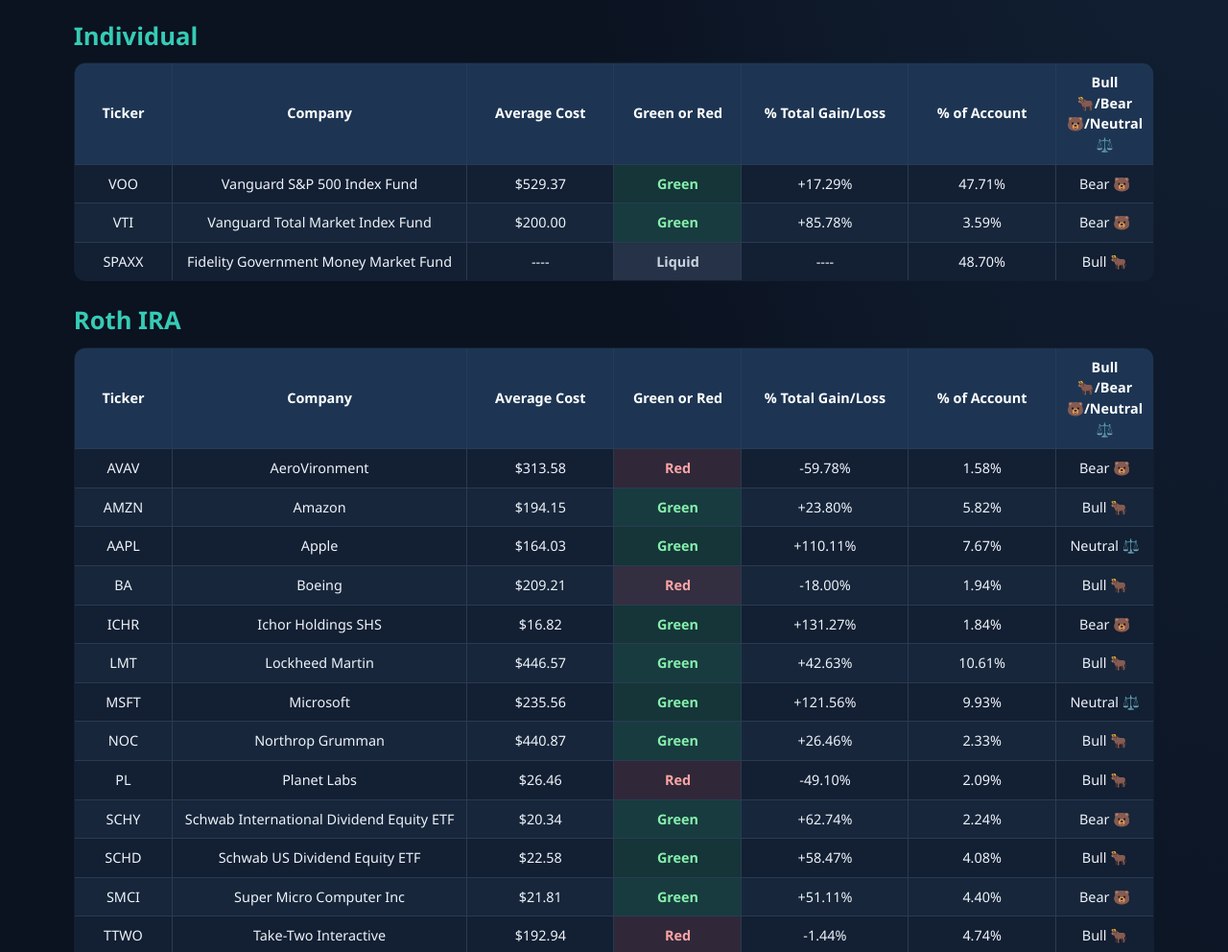
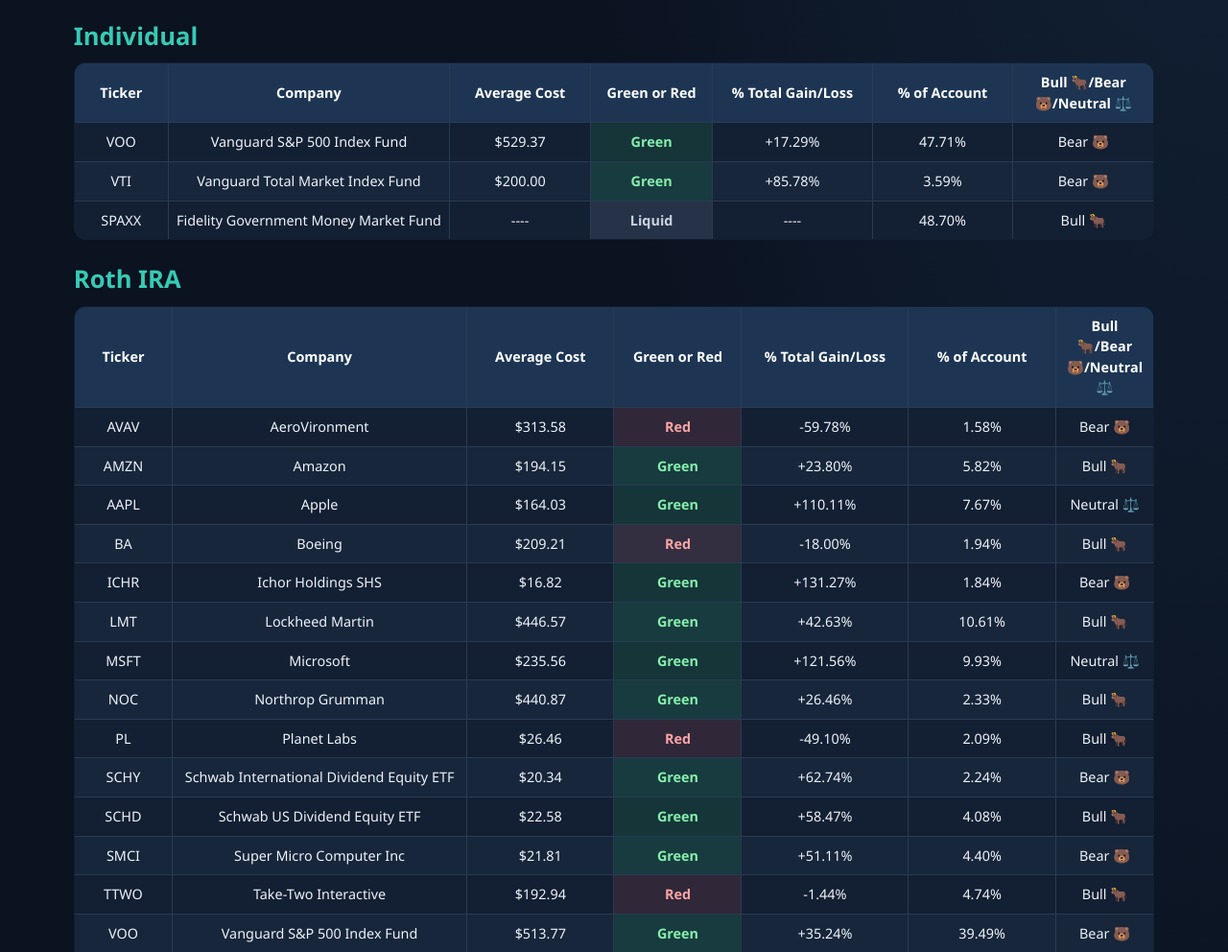
Before and after one commit to JLeonard98/jpleonard98.github.io, a plain HTML site: page index.html in a window 1280 px wide. Shown: the part 1808-2800 px from the top of the page at 96% size. Drawn offline with Linux system fonts and the light colour scheme.

Commit message:
Update index.html

```diff
--- a/index.html
+++ b/index.html
@@ -247,12 +247,12 @@
 <table border="2">
 <colgroup>
     <col style="width: 10%">
-    <col style="width: 30%">
+    <col style="width: 25%">
     <col style="width: 12%">
     <col style="width: 11%">
     <col style="width: 15%">
     <col style="width: 12%">
-    <col style="width: 10%">
+    <col style="width: 15%">
 </colgroup>
 <thead>
   <tr>
```
